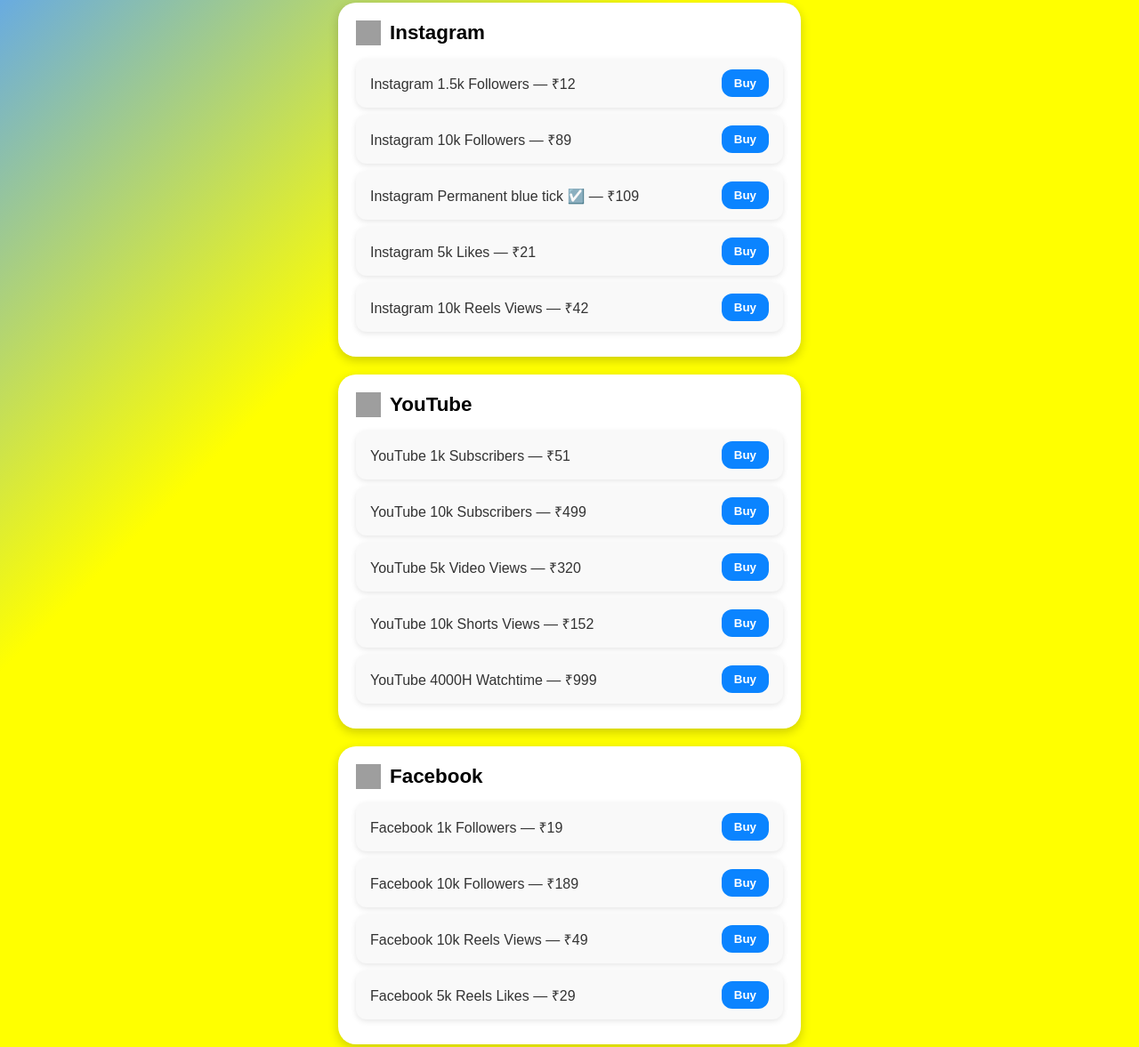
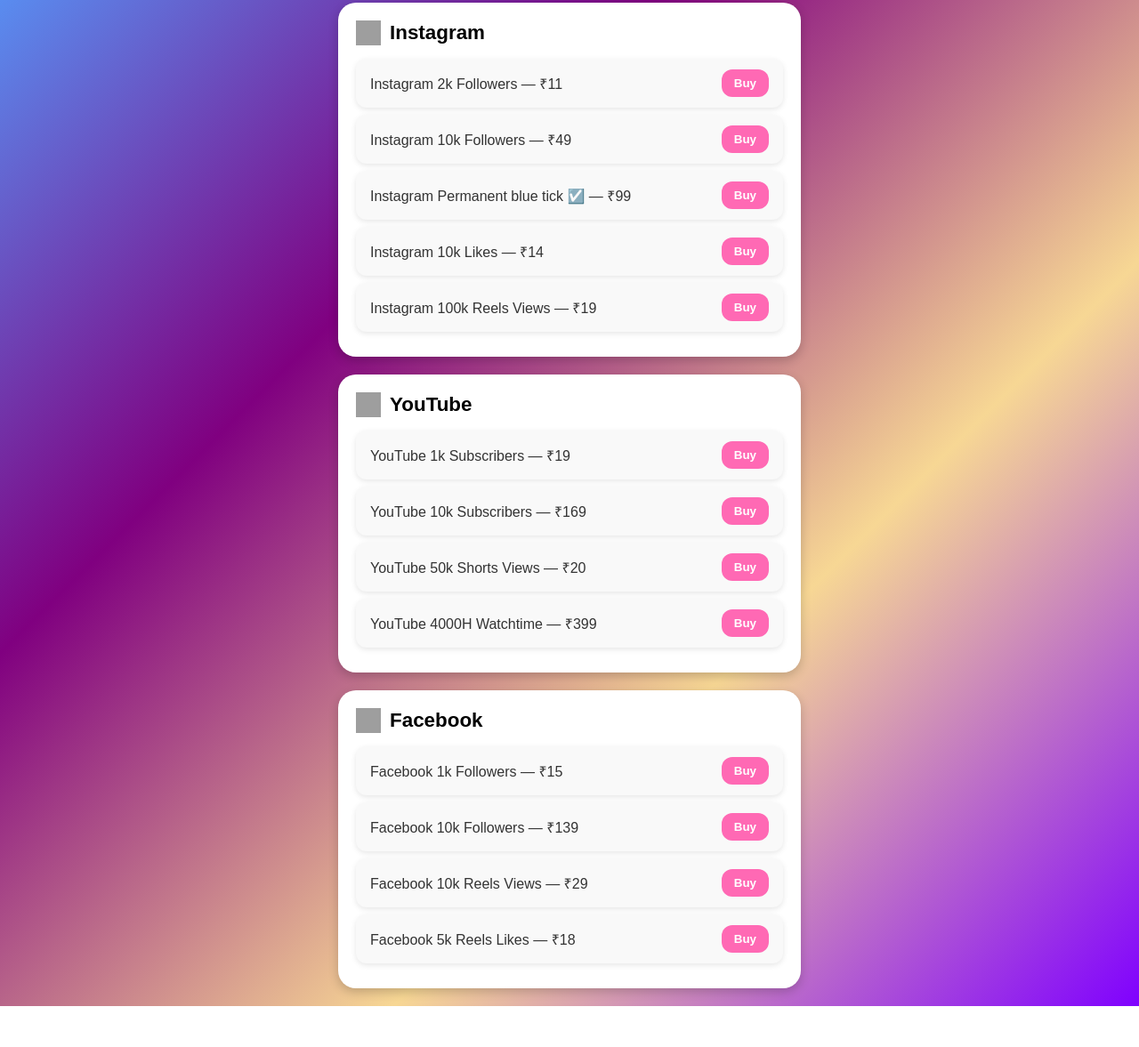
Before and after one commit to bestsmm1122/bsn, a plain HTML site: page index.html in a window 1280 px wide. Shown: the part 103-1280 px from the top of the page at 89% size. After the commit the page ends 1234 px from the top, so only its background shows below. Drawn offline with Linux system fonts and the light colour scheme; grey boxes are pictures that could not be loaded.

Commit message:
Update index.html

```diff
--- a/index.html
+++ b/index.html
@@ -5,15 +5,15 @@
 <title>SMM Panel — Instagram / YouTube / Facebook</title>
 <style>
 body {
-  font-family: 'Poppins', Arial, sans-serif; background: linear-gradient(-45deg, #FFFF00, #FFFF00, #FFFF00, #54a0ff);;min-height:100vh;overflow-x:hidden}
+  font-family: 'Poppins', Arial, sans-serif; background: linear-gradient(-45deg, #7F00FF, #f7d794, #800080, #54a0ff);;min-height:100vh;overflow-x:hidden}
 h1{text-align:center;color:#fff;padding:20px 10px;text-shadow:1px 1px 3px rgba(0,0,0,.4)}
 .platform-box{background:#fff;border-radius:20px;box-shadow:0 4px 12px rgba(0,0,0,.2);margin:20px auto;padding:20px;max-width:480px}
 .platform-title{display:flex;align-items:center;font-size:1.4em;font-weight:bold;margin-bottom:15px}
 .platform-title img{width:28px;height:28px;margin-right:10px}
 .service{display:flex;justify-content:space-between;align-items:center;background:#f9f9f9;border-radius:12px;padding:12px 16px;margin:8px 0;box-shadow:0 2px 6px rgba(0,0,0,.1)}
 .service span{font-size:1em;font-weight:500;color:#333}
-button{background:#0b84ff;color:#fff;border:none;border-radius:12px;padding:8px 14px;cursor:pointer;font-weight:600;transition:background .2s}
-button:hover{background:#0969c7}
+button{background:#FF69B4;color:#fff;border:none;border-radius:12px;padding:8px 14px;cursor:pointer;font-weight:600;transition:background .2s}
+button:hover{background:#FF69B4}
 .modal{position:fixed;top:0;left:0;width:100%;height:100%;background:rgba(0,0,0,.6);display:none;justify-content:center;align-items:center;z-index:1000}
 .modal-content{background:#fff;border-radius:16px;padding:20px;max-width:400px;width:90%;text-align:center;box-shadow:0 4px 15px rgba(0,0,0,.3);display:flex;flex-direction:column;align-items:center}
 .modal-content h2{margin-top:0;font-size:1.5em;color:#222}
@@ -107,31 +107,30 @@
 
 <script src="https://cdn.jsdelivr.net/npm/qrcode/build/qrcode.min.js"></script>
 <script>
-const UPI_ID = 'yvikasyadav2008@oksbi';
+const UPI_ID = 'BHARATPE2Z0L0Q7L9Q32554@unitype';
 const MERCHANT_NAME = 'Social Media Booster';
 // Multiple valid UTR prefixes
-const UTR_PREFIXES = ["FMPI","ok","T","UTR","utr"];
+const UTR_PREFIXES = ["FMPI","ok","T",];
 
 const SERVICES = [
   {platform:'Instagram',icon:'https://cdn-icons-png.flaticon.com/512/174/174855.png',items:[
-    {name:'Instagram 1.5k Followers',price:12,verifyField:{label:'Enter Instagram username',placeholder:'@username'}},
-    {name:'Instagram 10k Followers',price:89,verifyField:{label:'Enter Instagram username',placeholder:'@username'}},
-	 {name:'Instagram Permanent blue tick ☑️',price:109,verifyField:{label:'Enter Instagram username',placeholder:'@username'}},
-    {name:'Instagram 5k Likes',price:21,verifyField:{label:'Enter Post/Reel link',placeholder:'Paste link here'}},
-    {name:'Instagram 10k Reels Views',price:42,verifyField:{label:'Enter Reel link',placeholder:'Paste reel link'}}
+    {name:'Instagram 2k Followers',price:11,verifyField:{label:'Enter Instagram username',placeholder:'@username'}},
+    {name:'Instagram 10k Followers',price:49,verifyField:{label:'Enter Instagram username',placeholder:'@username'}},
+	 {name:'Instagram Permanent blue tick ☑️',price:99,verifyField:{label:'Enter Instagram username',placeholder:'@username'}},
+    {name:'Instagram 10k Likes',price:14,verifyField:{label:'Enter Post/Reel link',placeholder:'Paste link here'}},
+    {name:'Instagram 100k Reels Views',price:19,verifyField:{label:'Enter Reel link',placeholder:'Paste reel link'}}
   ]},
   {platform:'YouTube',icon:'https://cdn-icons-png.flaticon.com/512/1384/1384060.png',items:[
-    {name:'YouTube 1k Subscribers',price:51,verifyField:{label:'Enter Channel name',placeholder:'Channel name'}},
-    {name:'YouTube 10k Subscribers',price:499,verifyField:{label:'Enter Channel URL',placeholder:'Paste channel URL'}},
-    {name:'YouTube 5k Video Views',price:320,verifyField:{label:'Enter Video URL',placeholder:'Paste video link'}},
-    {name:'YouTube 10k Shorts Views',price:152,verifyField:{label:'Enter Shorts link',placeholder:'Paste shorts link'}},
-    {name:'YouTube 4000H Watchtime',price:999,verifyField:{label:'Enter Channel URL',placeholder:'Paste channel URL'}}
+    {name:'YouTube 1k Subscribers',price:19,verifyField:{label:'Enter Channel name',placeholder:'Channel name'}},
+    {name:'YouTube 10k Subscribers',price:169,verifyField:{label:'Enter Channel URL',placeholder:'Paste channel URL'}},
+    {name:'YouTube 50k Shorts Views',price:20,verifyField:{label:'Enter Shorts link',placeholder:'Paste shorts link'}},
+    {name:'YouTube 4000H Watchtime',price:399,verifyField:{label:'Enter Channel URL',placeholder:'Paste channel URL'}}
   ]},
   {platform:'Facebook',icon:'https://cdn-icons-png.flaticon.com/512/733/733547.png',items:[
-    {name:'Facebook 1k Followers',price:19,verifyField:{label:'Enter Facebook profile/page link',placeholder:'Paste profile or page link'}},
-    {name:'Facebook 10k Followers',price:189,verifyField:{label:'Enter Facebook page/profile link',placeholder:'Paste profile/page link'}},
-    {name:'Facebook 10k Reels Views',price:49,verifyField:{label:'Enter Reel link',placeholder:'Paste reel link'}},
-    {name:'Facebook 5k Reels Likes',price:29,verifyField:{label:'Enter Reel link',placeholder:'Paste reel link'}}
+    {name:'Facebook 1k Followers',price:15,verifyField:{label:'Enter Facebook profile/page link',placeholder:'Paste profile or page link'}},
+    {name:'Facebook 10k Followers',price:139,verifyField:{label:'Enter Facebook page/profile link',placeholder:'Paste profile/page link'}},
+    {name:'Facebook 10k Reels Views',price:29,verifyField:{label:'Enter Reel link',placeholder:'Paste reel link'}},
+    {name:'Facebook 5k Reels Likes',price:18,verifyField:{label:'Enter Reel link',placeholder:'Paste reel link'}}
   ]}
 ];
 
```
